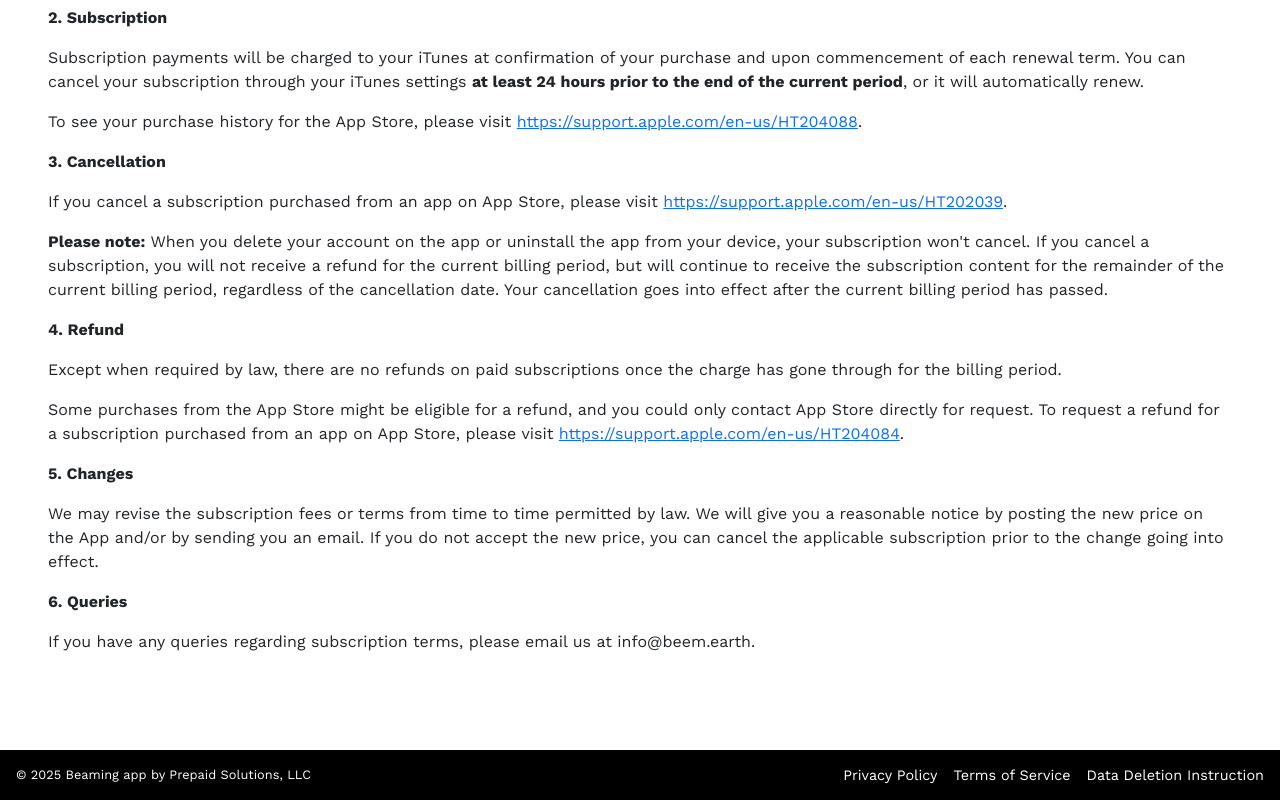
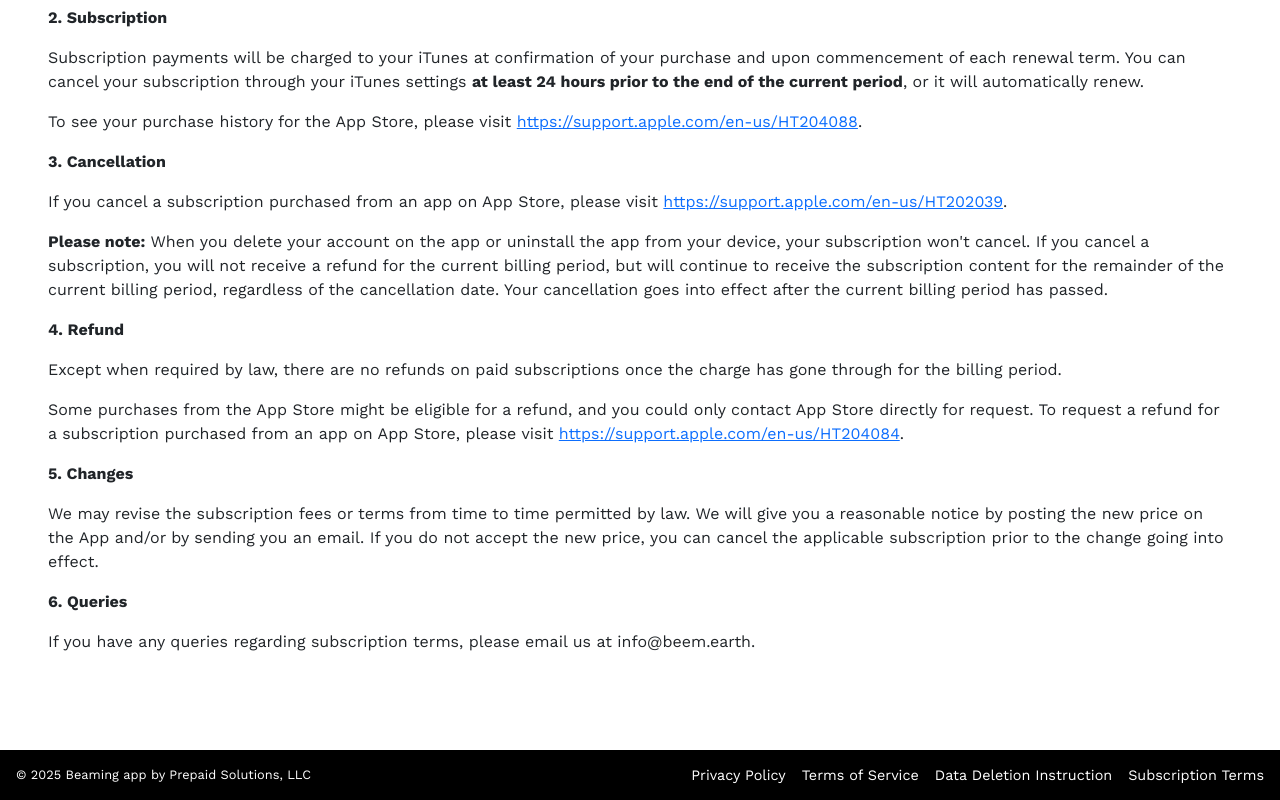
Before and after one commit to incorptoday/beaming-web, a React (Create React App) app: page /subscription-terms in a window 1280 px wide. Shown: the part 432-1232 px from the top of the page. Built offline with nearby package versions, Linux system fonts and the light colour scheme.

Commit message:
update footer

```diff
--- a/src/components/Footer/index.tsx
+++ b/src/components/Footer/index.tsx
@@ -19,6 +19,10 @@ const Footer = () => {
             <li>
               <a href="/data-deletion-instruction">Data Deletion Instruction</a>
             </li>
+
+            <li>
+              <a href="/subscription-terms">Subscription Terms</a>
+            </li>
           </ul>
         </div>
       </footer>
```
